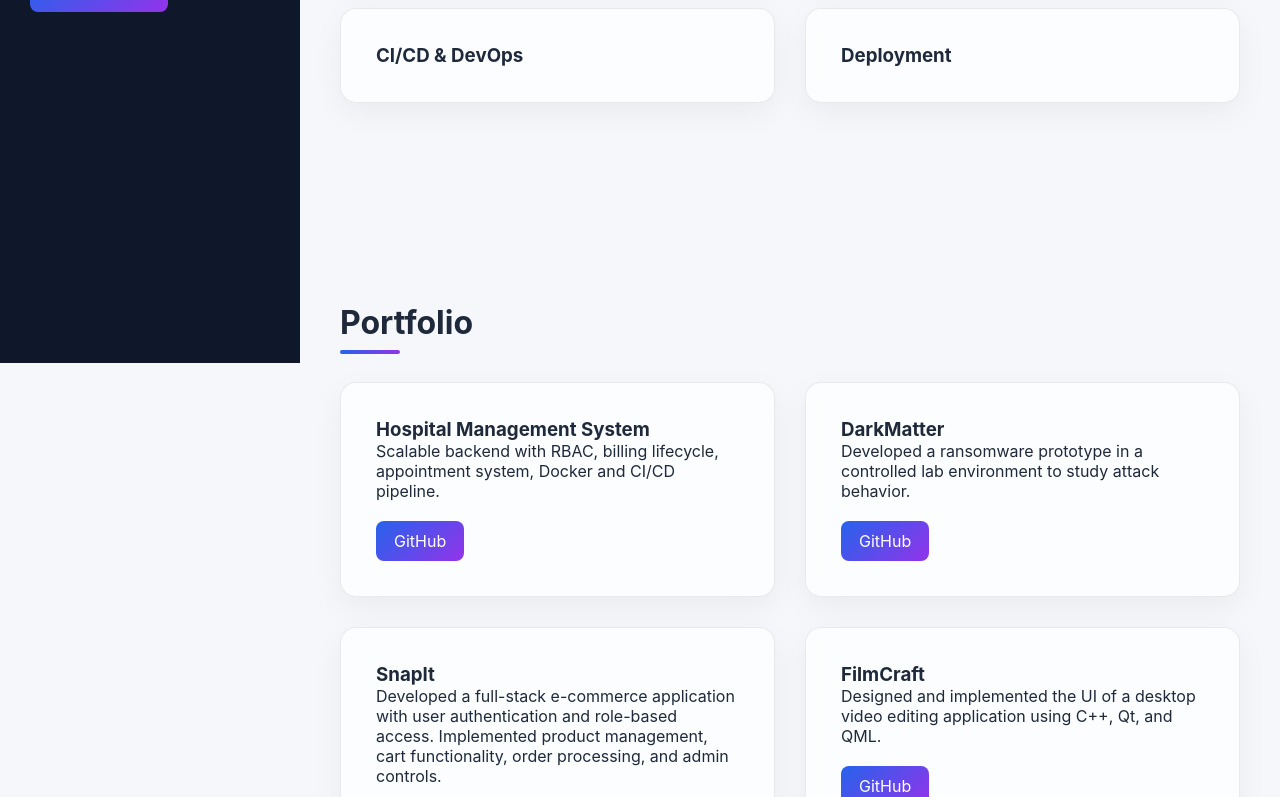
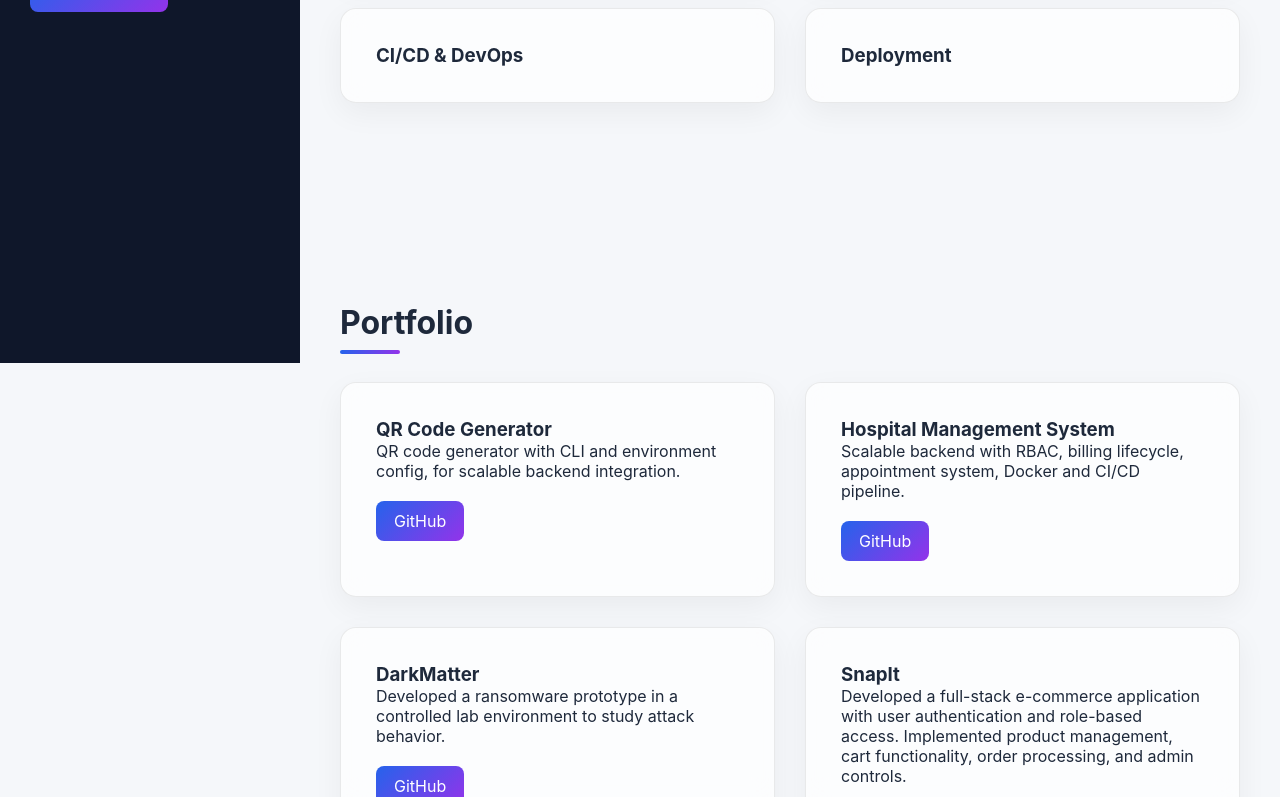
Before and after one commit to rohitbytecode/portfolio-app, a Next.js app: page / in a window 1280 px wide. Shown: the part 437-1234 px from the top of the page. Built offline with nearby package versions, Linux system fonts and the light colour scheme.

Commit message:
feat: qr code project add

```diff
--- a/components/Portfolio.tsx
+++ b/components/Portfolio.tsx
@@ -4,6 +4,22 @@ export default function Portfolio() {
       <h2>Portfolio</h2>
 
       <div className="projects-grid">
+
+        <div className="project-card">
+          <div className="project-content">
+            <h3>QR Code Generator</h3>
+            <p>
+              QR code generator with CLI and environment config, for scalable backend integration.
+            </p>
+            <div></div>
+            <div className="project-links">
+              <a href="https://github.com/rohitbytecode/qr-generator" target="_blank" className="btn">
+                GitHub
+              </a>
+            </div>
+          </div>
+        </div>
+
         <div className="project-card">
           <div className="project-content">
             <h3>Hospital Management System</h3>
```
